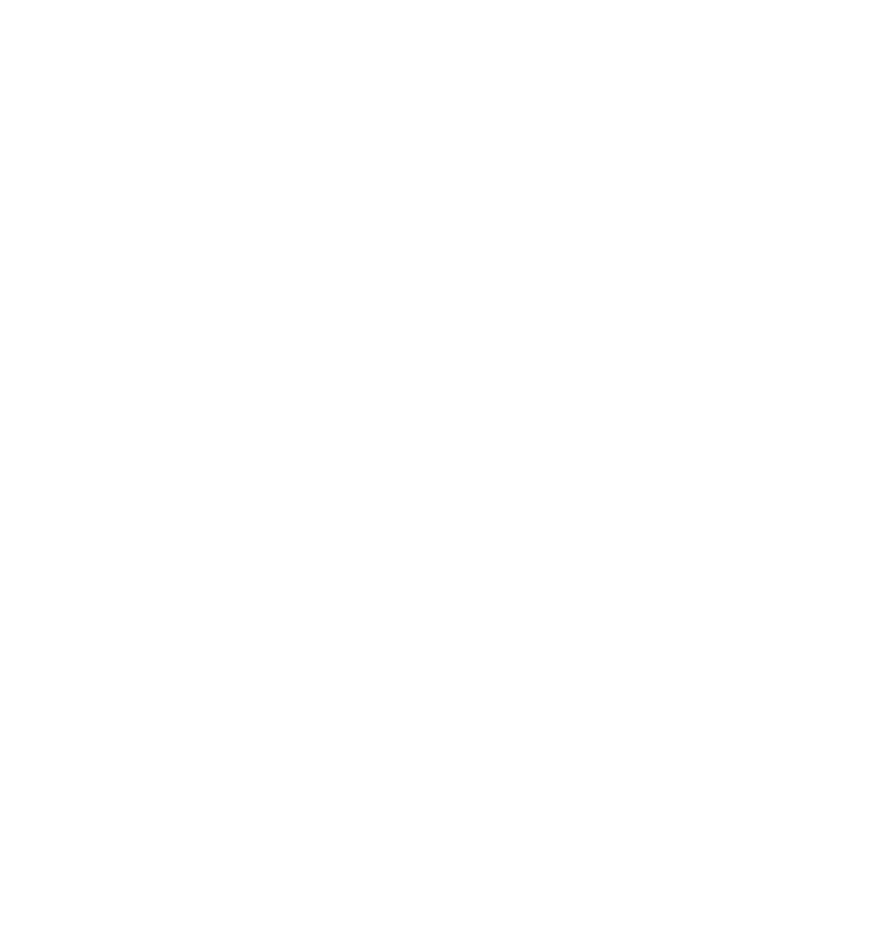
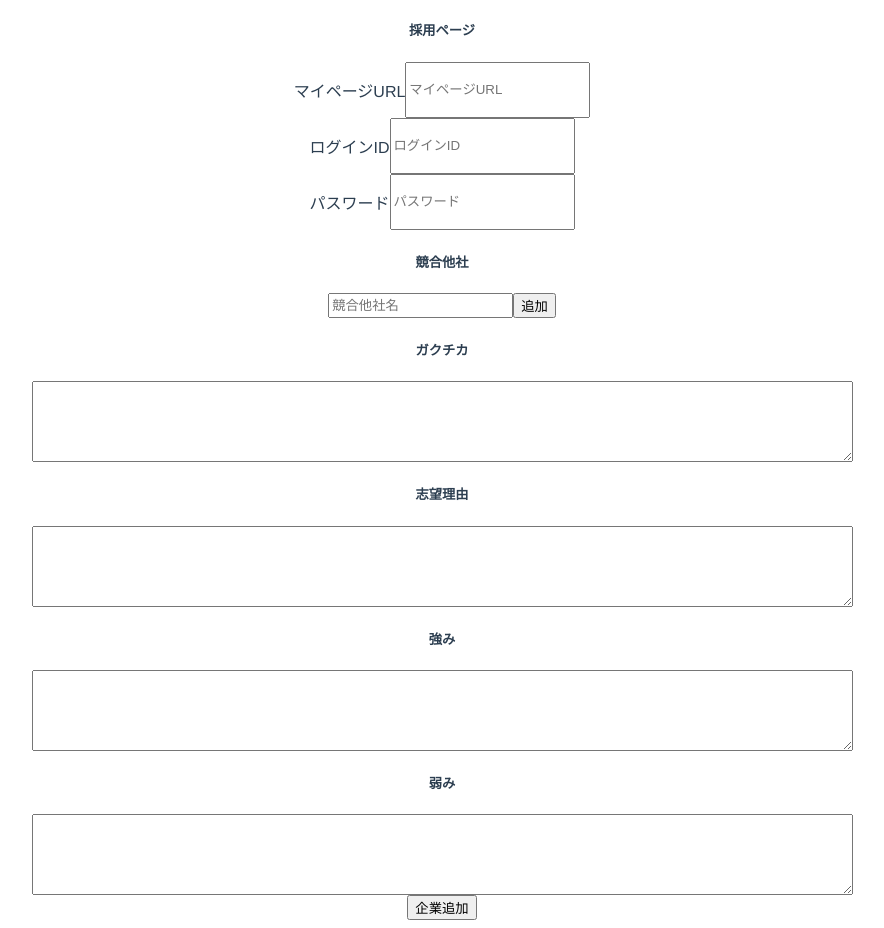
Before and after one commit to webex13-team-12/original-team-app, a Vue app: page /companydetail in a window 1280 px wide. Before the commit this address had no page. Shown: the part 324-1252 px from the top of the page, without its empty margins (198-1082 px from the left). Before the commit the page ends 800 px from the top, so only its background shows below. Built offline with nearby package versions, Linux system fonts and the light colour scheme.

Commit message:
企業追加機能（user情報以外）作成

```diff
--- a/src/router/index.js
+++ b/src/router/index.js
@@ -2,6 +2,8 @@
 import HomeView from "../views/HomeView.vue"
 import AboutView from "../views/AboutView.vue"
 import SignInView from "../views/SignInView.vue"
+import AddCompany from "../views/AddCompany.vue"
+import CompanyDetail from "../views/CompanyDetail.vue"
 
 const routes = [
   {
@@ -19,6 +21,17 @@
     name: "singIn",
     component: SignInView,
   },
+  {
+    path: "/addcompany",
+    name: "addCompany",
+    component: AddCompany,
+  },
+  {
+    path: "/companydetail",
+    name: "companyDetail",
+    component: CompanyDetail,
+    props: true,
+  },
 ]
 
 const router = createRouter({
--- /dev/null
+++ b/src/views/AddCompany.vue
@@ -0,0 +1,165 @@
+<template>
+  <div class="company-info">
+    <h2>企業追加画面</h2>
+    <div class="company-info-basic">
+      <h5>基本情報</h5>
+      <div class="company-info-block">
+        <p>企業名</p>
+        <input type="text" placeholder="企業名" v-model="name" />
+      </div>
+      <div class="company-info-block">
+        <p>業界</p>
+        <input type="text" placeholder="業界" v-model="industry" />
+      </div>
+    </div>
+
+    <div class="company-info-homepage">
+      <h5>採用ページ</h5>
+      <div class="company-info-block">
+        <p>マイページURL</p>
+        <input type="text" placeholder="マイページURL" v-model="mypageURL" />
+      </div>
+      <div class="company-info-block">
+        <p>ログインID</p>
+        <input type="text" placeholder="ログインID" v-model="logInId" />
+      </div>
+      <div class="company-info-block">
+        <p>パスワード</p>
+        <input type="text" placeholder="パスワード" v-model="password" />
+      </div>
+    </div>
+
+    <div class="company-info-competitors">
+      <h5>競合他社</h5>
+      <div class="company-info-block">
+        <input type="text" placeholder="競合他社名" v-model="competitor" />
+        <button @click="addCompetitor">追加</button>
+      </div>
+      <div v-for="competitor in competitors" :key="competitor.id">
+        {{ competitor.id + 1 }}社目:{{ competitor.name }}
+      </div>
+    </div>
+
+    <div class="company-info-gakuchika">
+      <h5>ガクチカ</h5>
+      <div class="company-info-block">
+        <textarea
+          name=""
+          id=""
+          cols="100"
+          rows="5"
+          v-model="gakuchika"
+        ></textarea>
+      </div>
+    </div>
+
+    <div class="company-info-aspiration">
+      <h5>志望理由</h5>
+      <div class="company-info-block">
+        <textarea
+          name=""
+          id=""
+          cols="100"
+          rows="5"
+          v-model="aspiration"
+        ></textarea>
+      </div>
+    </div>
+
+    <div class="company-info-strengths">
+      <h5>強み</h5>
+      <div class="company-info-block">
+        <textarea
+          name=""
+          id=""
+          cols="100"
+          rows="5"
+          v-model="strengths"
+        ></textarea>
+      </div>
+    </div>
+
+    <div class="company-info-weakness">
+      <h5>弱み</h5>
+      <div class="company-info-block">
+        <textarea
+          name=""
+          id=""
+          cols="100"
+          rows="5"
+          v-model="weakness"
+        ></textarea>
+      </div>
+    </div>
+
+    <div>
+      <button @click="addCompany">企業追加</button>
+    </div>
+  </div>
+</template>
+
+<script>
+import { collection, addDoc } from "firebase/firestore"
+import { getAuth } from "firebase/auth"
+// firebase.js で db として export したものを import
+import { db } from "@/firebase"
+export default {
+  components: {},
+  data() {
+    return {
+      user: null,
+      name: "",
+      industry: "",
+      logInId: "",
+      password: "",
+      mypageURL: "",
+      competitor: "",
+      competitors: [],
+      gakuchika: "",
+      aspiration: "",
+      strengths: "",
+      weakness: "",
+    }
+  },
+  created() {
+    const auth = getAuth()
+    const user = auth.currentUser
+    this.user = user
+  },
+  methods: {
+    addCompetitor() {
+      const competitor = { id: this.competitors.length, name: this.competitor }
+      this.competitors.push(competitor)
+      this.competitor = ""
+    },
+    addCompany() {
+      console.log(this.user)
+      // if (this.user) {
+      addDoc(collection(db, "company"), {
+        // user: this.user,
+        name: this.name,
+        industry: this.industry,
+        logInId: this.logInId,
+        password: this.password,
+        mypageURL: this.mypageURL,
+        competitors: this.competitors,
+        gakuchika: this.gakuchika,
+        aspiration: this.aspiration,
+        strengths: this.strengths,
+        weakness: this.weakness,
+      })
+      alert("上記の企業を追加します")
+      // } else {
+      //   alert("ログインユーザーがいません")
+      // }
+    },
+  },
+}
+</script>
+
+<style scoped>
+.company-info-block {
+  display: flex;
+  justify-content: center;
+}
+</style>
--- /dev/null
+++ b/src/views/CompanyDetail.vue
@@ -0,0 +1,166 @@
+<template>
+  <div class="company-info">
+    <h2>企業詳細画面</h2>
+    <div class="company-info-basic">
+      <h5>基本情報</h5>
+      <div class="company-info-block">
+        <p>企業名</p>
+        <input type="text" placeholder="企業名" v-model="name" />
+      </div>
+      <div class="company-info-block">
+        <p>業界</p>
+        <input type="text" placeholder="業界" v-model="industry" />
+      </div>
+    </div>
+
+    <div class="company-info-homepage">
+      <h5>採用ページ</h5>
+      <div class="company-info-block">
+        <p>マイページURL</p>
+        <input type="text" placeholder="マイページURL" v-model="mypageURL" />
+      </div>
+      <div class="company-info-block">
+        <p>ログインID</p>
+        <input type="text" placeholder="ログインID" v-model="logInId" />
+      </div>
+      <div class="company-info-block">
+        <p>パスワード</p>
+        <input type="text" placeholder="パスワード" v-model="password" />
+      </div>
+    </div>
+
+    <div class="company-info-competitors">
+      <h5>競合他社</h5>
+      <div class="company-info-block">
+        <input type="text" placeholder="競合他社名" v-model="competitor" />
+        <button @click="addCompetitor">追加</button>
+      </div>
+      <div v-for="competitor in competitors" :key="competitor.id">
+        {{ competitor.id + 1 }}社目:{{ competitor.name }}
+      </div>
+    </div>
+
+    <div class="company-info-gakuchika">
+      <h5>ガクチカ</h5>
+      <div class="company-info-block">
+        <textarea
+          name=""
+          id=""
+          cols="100"
+          rows="5"
+          v-model="gakuchika"
+        ></textarea>
+      </div>
+    </div>
+
+    <div class="company-info-aspiration">
+      <h5>志望理由</h5>
+      <div class="company-info-block">
+        <textarea
+          name=""
+          id=""
+          cols="100"
+          rows="5"
+          v-model="aspiration"
+        ></textarea>
+      </div>
+    </div>
+
+    <div class="company-info-strengths">
+      <h5>強み</h5>
+      <div class="company-info-block">
+        <textarea
+          name=""
+          id=""
+          cols="100"
+          rows="5"
+          v-model="strengths"
+        ></textarea>
+      </div>
+    </div>
+
+    <div class="company-info-weakness">
+      <h5>弱み</h5>
+      <div class="company-info-block">
+        <textarea
+          name=""
+          id=""
+          cols="100"
+          rows="5"
+          v-model="weakness"
+        ></textarea>
+      </div>
+    </div>
+
+    <div>
+      <button @click="addCompany">企業追加</button>
+    </div>
+  </div>
+</template>
+
+<script>
+import { collection, addDoc } from "firebase/firestore"
+import { getAuth } from "firebase/auth"
+// firebase.js で db として export したものを import
+import { db } from "@/firebase"
+export default {
+  components: {},
+  props: ["selectedCompany"],
+  data() {
+    return {
+      user: null,
+      name: "",
+      industry: "",
+      logInId: "",
+      password: "",
+      mypageURL: "",
+      competitor: "",
+      competitors: [],
+      gakuchika: "",
+      aspiration: "",
+      strengths: "",
+      weakness: "",
+    }
+  },
+  created() {
+    const auth = getAuth()
+    const user = auth.currentUser
+    this.user = user
+  },
+  methods: {
+    addCompetitor() {
+      const competitor = { id: this.competitors.length, name: this.competitor }
+      this.competitors.push(competitor)
+      this.competitor = ""
+    },
+    addCompany() {
+      console.log(this.user)
+      // if (this.user) {
+      addDoc(collection(db, "company"), {
+        // user: this.user,
+        name: this.name,
+        industry: this.industry,
+        logInId: this.logInId,
+        password: this.password,
+        mypageURL: this.mypageURL,
+        competitors: this.competitors,
+        gakuchika: this.gakuchika,
+        aspiration: this.aspiration,
+        strengths: this.strengths,
+        weakness: this.weakness,
+      })
+      alert("上記の企業を追加します")
+      // } else {
+      //   alert("ログインユーザーがいません")
+      // }
+    },
+  },
+}
+</script>
+
+<style scoped>
+.company-info-block {
+  display: flex;
+  justify-content: center;
+}
+</style>
--- a/src/views/HomeView.vue
+++ b/src/views/HomeView.vue
@@ -1,18 +1,51 @@
 <template>
   <div class="home">
-    <img alt="Vue logo" src="../assets/logo.png" />
-    <HelloWorld msg="Welcome to Your Vue.js App" />
+    <div class="company-list">
+      <div v-for="company in companies" :key="company.id">
+        <router-link to="/companydetail">{{ company.name }}</router-link>
+        {{ company.industry }}
+      </div>
+    </div>
+    <div>
+      <router-link to="/addcompany" class="addButton">企業追加</router-link>
+    </div>
   </div>
 </template>
 
 <script>
-// @ is an alias to /src
-import HelloWorld from "@/components/HelloWorld.vue"
-
+import { collection, getDocs } from "firebase/firestore"
+import { db } from "../firebase"
 export default {
-  name: "HomeView",
-  components: {
-    HelloWorld,
+  components: {},
+  data() {
+    return {
+      user: null,
+      companies: [],
+    }
+  },
+  methods: {
+    showDetail() {},
+  },
+  created() {
+    getDocs(collection(db, "company")).then((snapshot) => {
+      snapshot.forEach((doc) => {
+        this.companies.push({
+          id: doc.id,
+          ...doc.data(),
+        })
+      })
+    })
   },
 }
 </script>
+
+<style scoped>
+.home {
+  display: flex;
+  justify-content: center;
+}
+.addButton {
+  border: 1px;
+  border-color: aquamarine;
+}
+</style>
```
Also changed, not shown: package.json (+3 -17 lines), .eslintrc.js (added), 1 other file (tests, documents, lock files or other folders).
